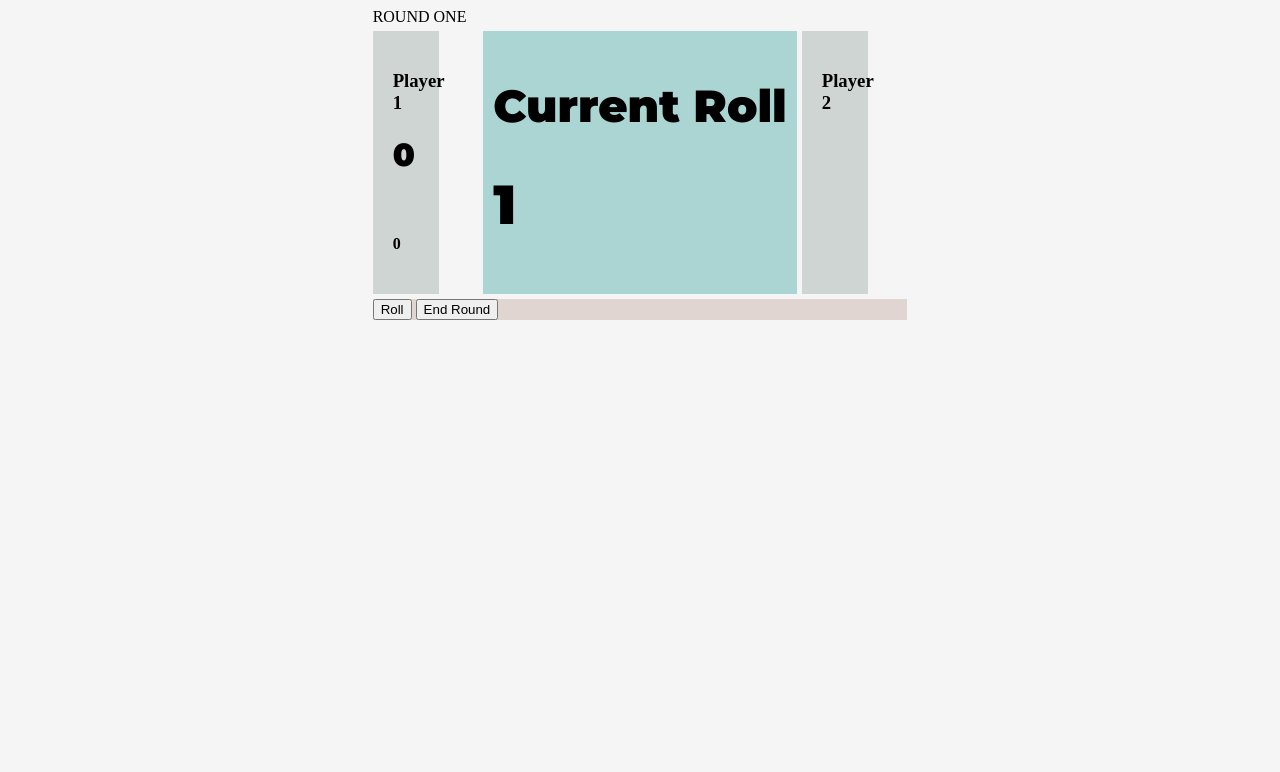
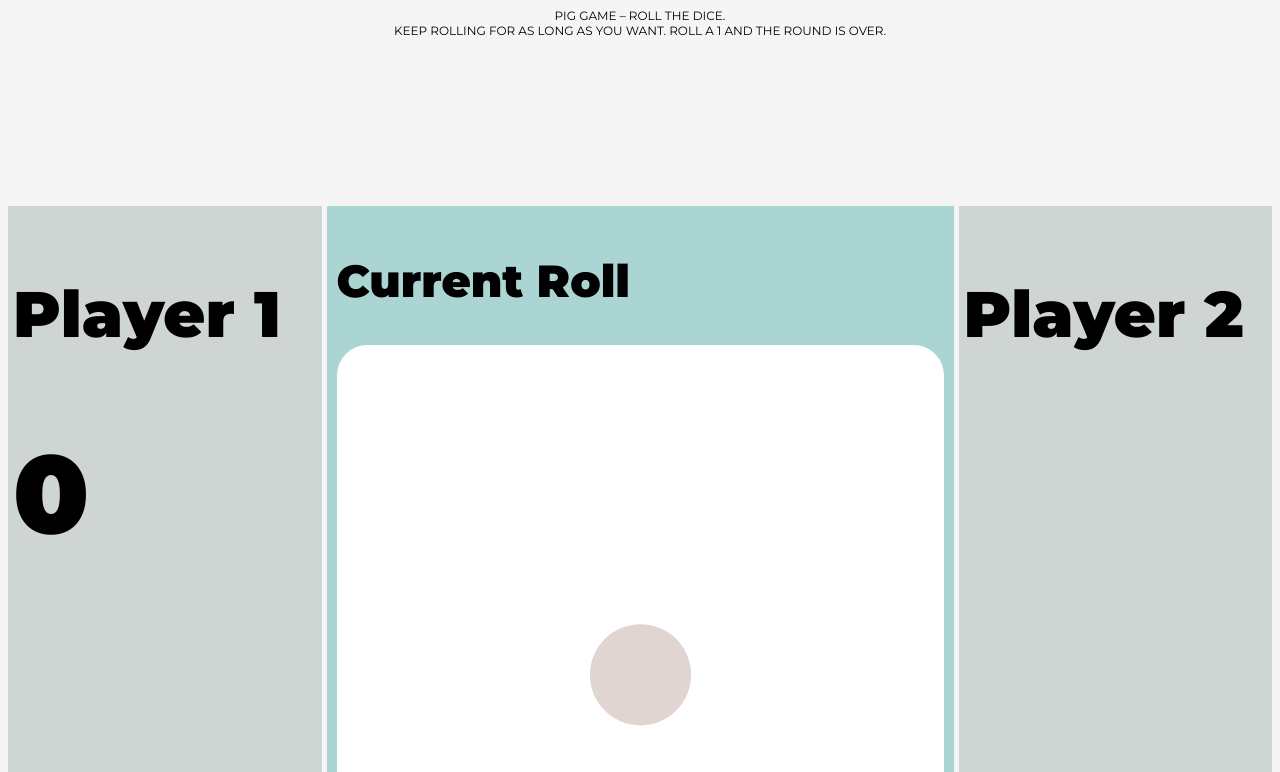
Before and after one commit to kittywizard/PigGame, a plain HTML site: page index.html in a window 1280 px wide. Both pictures are taken after a click on the button "Roll". Shown: the top 772 px of the page. Drawn offline with Linux system fonts and the light colour scheme.

Commit message:
Look at these shiny updates!
Pics that don’t scale right yet and some ‘fancy’ css

```diff
--- a/css/style.css
+++ b/css/style.css
@@ -1,77 +1,89 @@
-@import url('https://fonts.googleapis.com/css?family=Montserrat:900');
-
+@import url('https://fonts.googleapis.com/css?family=Montserrat:400,900');
 
 body {
     background-color: whitesmoke;
+    font-family: 'Montserrat', sans-serif;
 }
 
 .container {
   display: grid;
-  grid-template-columns: repeat(auto-fit, 12fr);
-  grid-template-rows: 3;
-  justify-content:center;
-  align-content:center;
+  grid-template-columns: 1fr 2fr 1fr;
+  grid-template-rows: 1fr 4fr 1fr;
   grid-gap: 5px;
-  grid-template-areas:
-    "h h h h h h h h h h h"
-    "p p p c c c c c u u u"
-    "f f f f f f f f f f f";
-
-
+}
+.header {
+  grid-column-start: 1;
+  grid-column-end: 4;
+  text-align: center;
+  font-family: 'Montserrat', sans-serif;
+  font-size: 12px;
 }
 
-/* CSS settings for mouse over or active? */
-
-.currentRoll {
-  font-size: 55px;
-  color: black;
-  font-family: 'Montserrat', sans-serif;
-}
-
-.p1, .p2 {
-  background-color: #CFD5D2;
-  padding: 20px;
-  width:25%;
-}
-
-.p1 h1 {
-  font-family: 'Montserrat', sans-serif;
-
-}
 .p1 {
-  grid-area: p;
-}
-
-.p2 {
-  grid-area: u;
-}
-
-.buttons {
-  grid-area: f;
-  background-color: #E1D5D2;
+  grid-column: 1 / 2;
+  padding: 5px;
 }
 
 .dice-box {
   padding:10px;
   background-color: #ABD5D2;
   color: black;
-  grid-area: c;
   font-size: 30px;
   font-family: 'Montserrat', sans-serif;
+  font-weight: 900;
+  grid-column: 2 / 3;
 }
 
-.header {
-  grid-area: h;
+.p2 {
+  grid-column: 3 / -1;
+  padding: 5px;
 }
 
-.p1roundScore {
+  .currentRoll {
+  font-size: 55px;
   color: black;
+  font-family: 'Montserrat', sans-serif;
+  font-weight: 900;
 }
 
-.p1Score {
-  color: black;
+.p1, .p2 {
+  background-color: #CFD5D2;
+  font-weight: 900;
+  font-size: 55px;
 }
 
-.saveScore {
+.buttons {
+  background-color: #E1D5D2;
+  grid-column-start: 1;
+  grid-column-end: 4;
+  padding: 10px;
+  align-items: center;
+}
+
+.svg {
+  border-radius: 5%;
+  background-color: white;
+
+}
+
+#rollAgain, #saveScore {
+  border-radius: 3px;
+  background-color: #fff;
+  font-family: 'Montserrat', sans-serif;
+  font-size: 16px;
+  color: black;
+  font-weight: 400;
+  text-align: center;
+  padding: 5px;
+  justify-content: center;
+}
+
+/*
+
+what is this even for anymore???
+pretty sure it's for the old hide endRound button
+
+*/
+/*.saveScore {
   display: block;
-}
+}*/
--- a/index.html
+++ b/index.html
@@ -1,6 +1,7 @@
 <!doctype html>
 
 <html lang="en">
+
 <head>
   <meta charset="utf-8">
 
@@ -19,11 +20,9 @@
 <body>
 
   <div class="container">
-  <!--  <div class="jumbotron">
-      Round #1
-    </div>-->
     <div class="header">
-      ROUND ONE
+      PIG GAME – ROLL THE DICE.
+      <br />KEEP ROLLING FOR AS LONG AS YOU WANT. ROLL A 1 AND THE ROUND IS OVER.
     </div>
     <div class="p1">
       <h3>Player 1</h3>
@@ -33,8 +32,8 @@
     </div>
 
     <div class="dice-box">
-        <h2>Current Roll</h2>
-        <div class="currentRoll"></div>
+      <h2>Current Roll</h2>
+      <div class="currentRoll"></div>
     </div>
 
     <div class="p2">
@@ -45,12 +44,13 @@
     </div>
 
     <div class="buttons">
-     <button id="rollAgain" type="button" onclick="rollDice()">Roll</button>
-     <button id="saveScore" type="button" onclick="endRound(roundScore)">End Round</button>
+      <button id="rollAgain" type="button" onclick="rollDice()">Roll</button>
+      <button id="saveScore" type="button" onclick="endRound(roundScore)">End Round</button>
     </div>
   </div>
   <script src="js/jquery-3.1.1.js"></script>
   <script src="js/app.js"></script>
   <!--<script src="js/bootstrap.min.js"></script>-->
 </body>
+
 </html>
--- a/js/app.js
+++ b/js/app.js
@@ -50,10 +50,39 @@ var endRoundButton = document.getElementById("saveScore");
 //the dice rolling function
 function rollDice() {
   //generate a random number between 1 and 6
-  console.log("roundScore is currently: " + roundScore);
+  //TODO delete these extra logs
+  //console.log("roundScore is currently: " + roundScore);
+
   var result = Math.floor(Math.random() * 6) + 1;
-  $setCurrentRoll.html(result);
+  //$setCurrentRoll.html(result);
   console.log("Result: " + result);
+
+  switch  (result) {
+    case 1:
+      $setCurrentRoll.html("<img src='./dice/dice_1.svg' class='svg'>");
+      break;
+
+    case 2:
+      $setCurrentRoll.html("<img src='./dice/dice_2.svg'  class='svg'>");
+      break;
+
+    case 3:
+      $setCurrentRoll.html("<img src='./dice/dice_3.svg'  class='svg'>");
+      break;
+
+    case 4:
+      $setCurrentRoll.html("<img src='./dice/dice_4.svg'  class='svg'>");
+      break;
+
+    case 5:
+      $setCurrentRoll.html("<img src='./dice/dice_5.svg'  class='svg'>");
+      break;
+
+    case 6:
+      $setCurrentRoll.html("<img src='./dice/dice_6.svg'  class='svg'>");
+      break;
+
+  }
 
   //check the results
   if (result === 1) {
```
Also changed, not shown: dice/dice_1.svg (added), dice/dice_2.svg (added), dice/dice_3.svg (added), dice/dice_4.svg (added), dice/dice_5.svg (added), dice/dice_6.svg (added).
